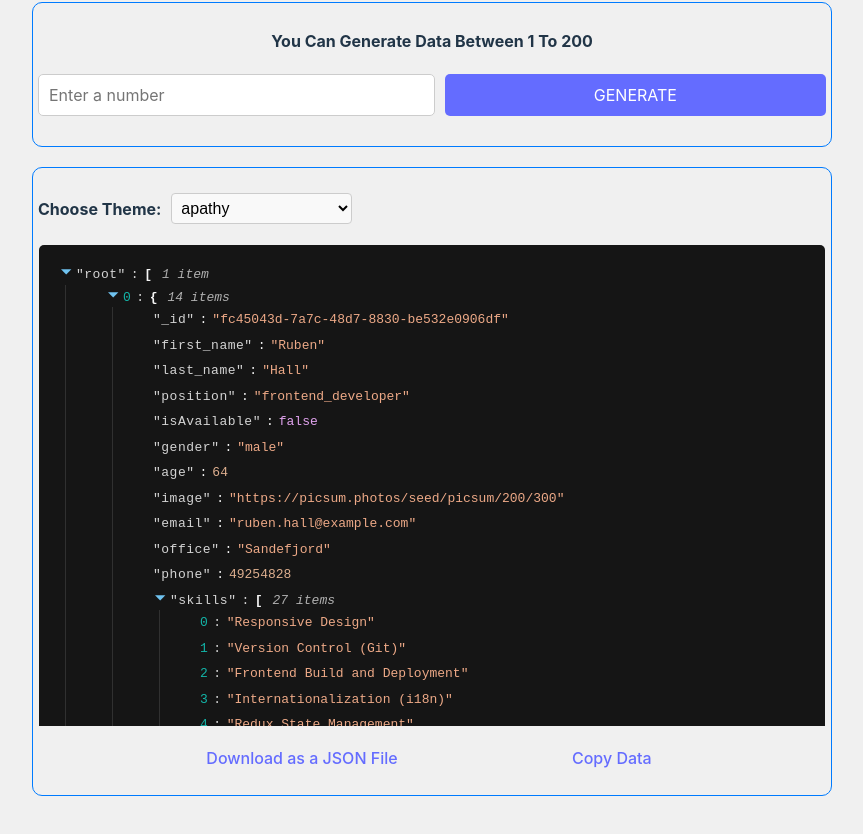
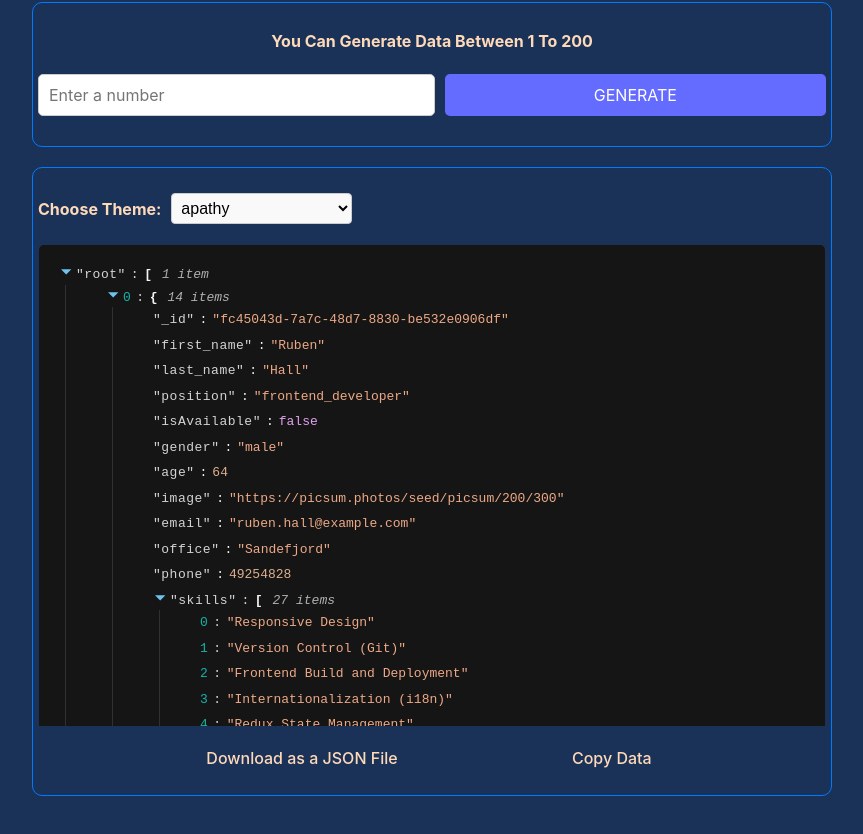
Before and after one commit to SoroushGhodrat/JSON-Data-Generator, a React (Vite) app: page / in a window 1280 px wide. Shown: the part 288-1122 px from the top of the page, without its empty margins (208-1071 px from the left). Built offline with nearby package versions, Linux system fonts and the light colour scheme.

Commit message:
Update App.css to change background and text colors for improved aesthetics

```diff
--- a/src/App.css
+++ b/src/App.css
@@ -10,7 +10,8 @@
 body {
   margin: 0;
   display: flex;
-  background: #f0f0f0;
+  background: #1B3258;
+  color: #FFDAB9;
   font-family: inherit;
 }
 
@@ -87,7 +88,7 @@ h4 {
   font-weight: 500;
   font-size: 1em;
   font-family: inherit;
-  color: #646cff;
+  color: #FFDAB9;
   text-decoration: inherit;
   border: none;
   background: none;
@@ -95,7 +96,7 @@ h4 {
 
 .action-buttons a {
   font-weight: 500;
-  color: #646cff;
+  color: #FFDAB9;
   text-decoration: inherit;
 }
 
```
